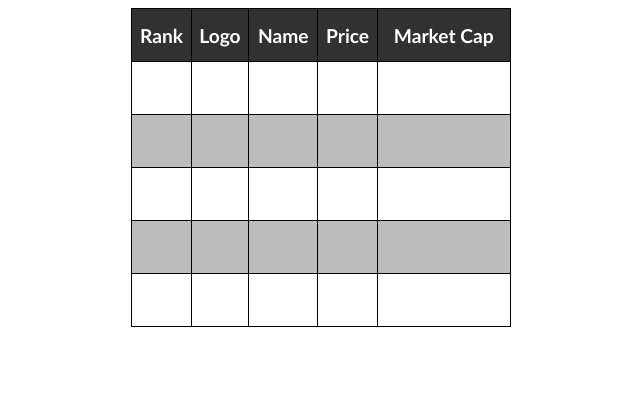
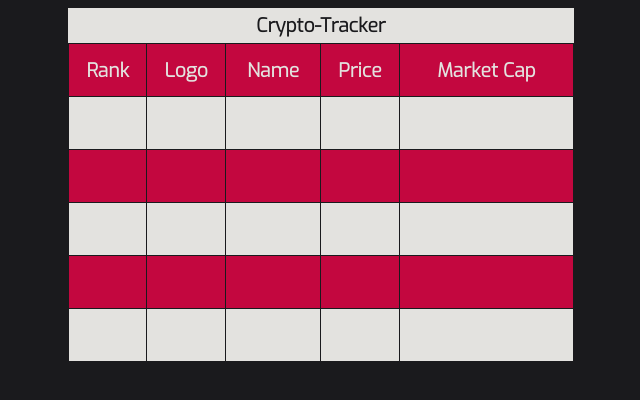
Before and after one commit to PiotrTyrakowski/Price-Tracker, a plain HTML site: page index.html in a window 1280 px wide. Shown: the whole page, without its empty margins (319-959 px from the left). Drawn offline with Linux system fonts and the light colour scheme; no server answers.

Commit message:
Update fonts, colors and added hover effects

```diff
--- a/index.html
+++ b/index.html
@@ -8,6 +8,7 @@
 </head>
 <body>
     <table>
+        <caption>Crypto-Tracker</caption>
         <thead>
             <tr>
                 <th class="crypto-attr">Rank</th>
--- a/styles.css
+++ b/styles.css
@@ -1,20 +1,75 @@
-table{
-    width:30%;
+@import url('https://fonts.googleapis.com/css2?family=Exo:wght@300&family=Manrope:wght@300&display=swap');
+
+:root {
+    --black: #1a1a1d;
+    --grey: #4E4E50;
+    --red_main: #C3073F;
+    --red_sub: #b80c3f;
+    --white: #E3E2DF;
+    --white_hov: #d6d6d6;
+
+}
+
+body {
+    background-color: var(--black);
+    font-family: 'Exo', sans-serif;  /* Imported two fonts Exo&Manrope up to decide*/
+
+}
+
+table {
+    width: 40%;
     margin: 0 auto;
     border-collapse: collapse;
-    border: 1px solid black;
+    border: 1px solid var(--black);
 }
-thead{
-    color: white;
+
+caption {
+    color: var(--black);
+    background-color: var(--white);
+    border: none;
     font-size: larger;
-    background-color: rgb(49, 49, 49)
+    padding: 5px;
+    font-weight: bold;
 }
-tbody tr td, th{
-    font-family: Trebuchet MS;
-    border: 1px solid black;
+
+thead {
+    color: var(--white);
+    font-size: larger;
+    background-color: var(--red_main)
+}
+
+tbody tr td,
+th {
+    border: 1px solid var(--black);
     height: 50px;
     text-align: center;
 }
-tbody tr:nth-child(2n){
-    background-color: rgb(188, 188, 188)
+
+td:nth-child(n+4) {
+    cursor: pointer;
+    /* only for future development when implementing graphs */
 }
+
+tbody tr:nth-child(2n) {
+    background-color: var(--red_main);
+}
+
+tbody tr:nth-child(2n):hover {
+    background-color: var(--red_sub)
+}
+
+tbody tr:nth-child(2n-1) {
+    background-color: var(--white);
+}
+
+tbody tr:nth-child(2n-1):hover {
+    background-color: var(--white_hov);
+}
+
+tbody tr:nth-child(2n) td {
+    color: var(--white);
+}
+
+tbody tr:nth-child(2n-1) td {
+    color: var(--black)
+}
```
